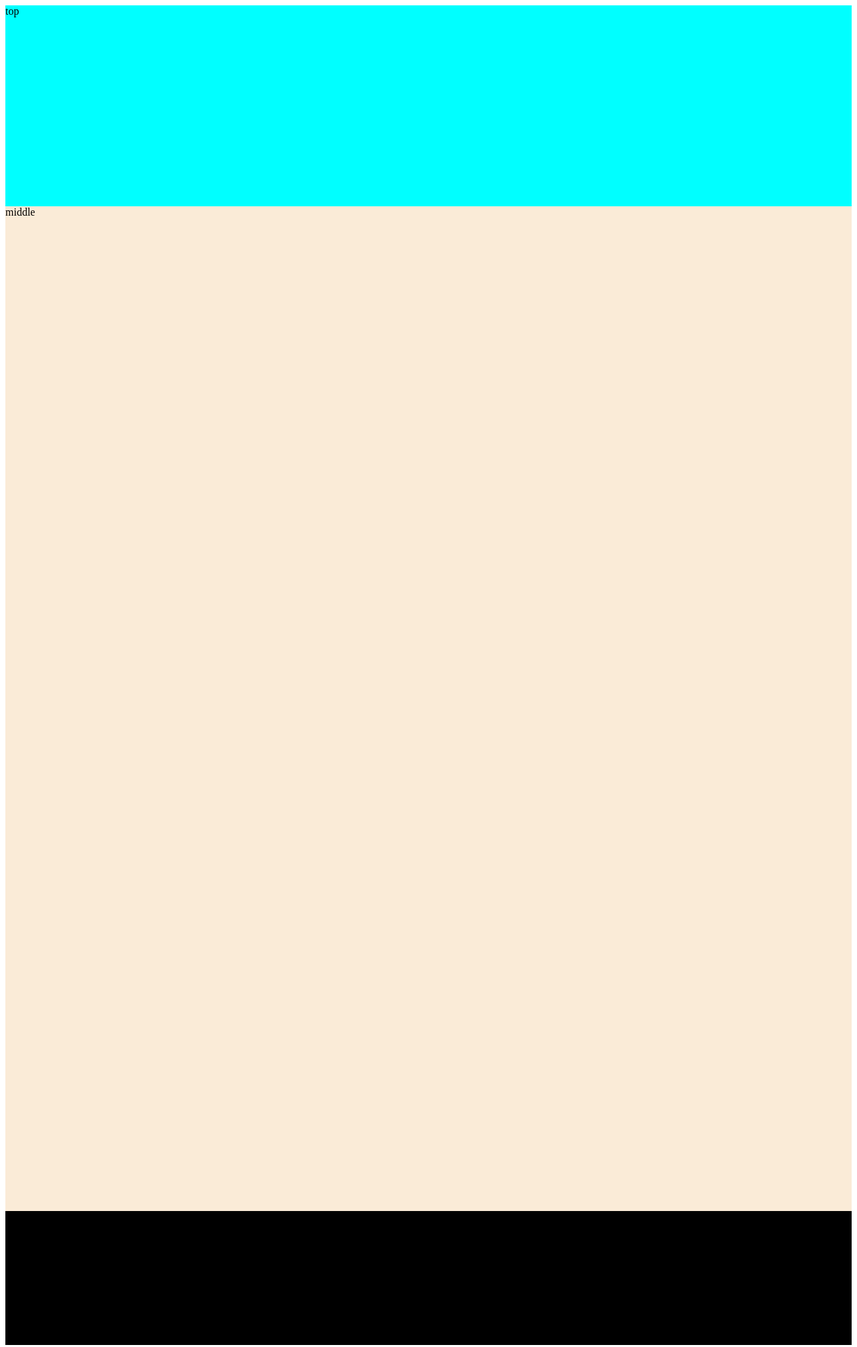
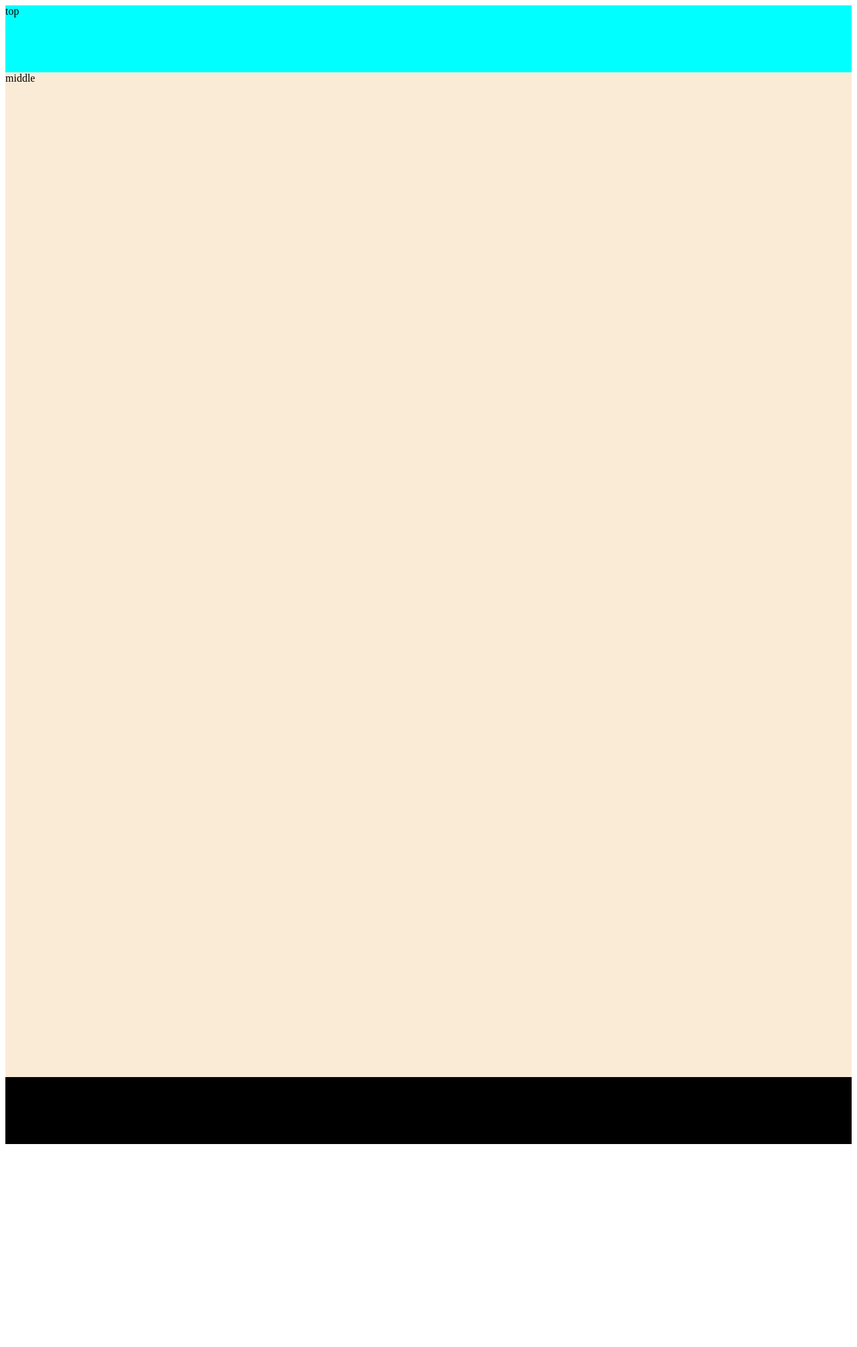
Before and after one commit to spy0315/spy0315.github.io, a plain HTML site: page index.html in a window 1280 px wide. Shown: the whole page at 67% size. After the commit the page ends 1716 px from the top, so only its background shows below. Drawn offline with Linux system fonts and the light colour scheme.

Commit message:
modify div size

```diff
--- a/index.css
+++ b/index.css
@@ -1,6 +1,6 @@
 .top{
   width: 100%;
-  height: 300px;
+  height: 100px;
   background-color: aqua;
 }
 .middle{
@@ -10,6 +10,6 @@
 }
 .bottom{
   width: 100%;
-  height: 200px;
+  height: 100px;
   background-color: black;
 }
```
